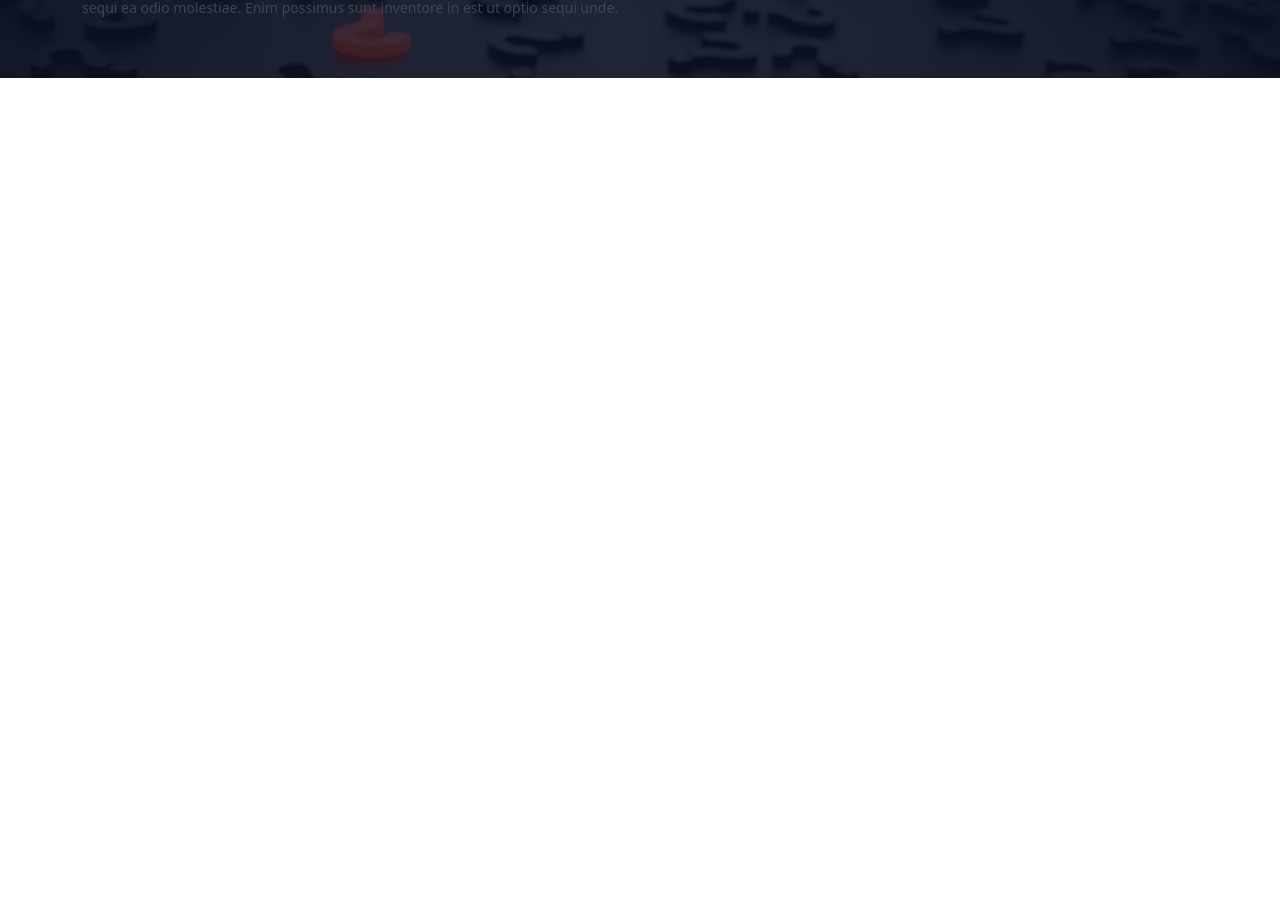
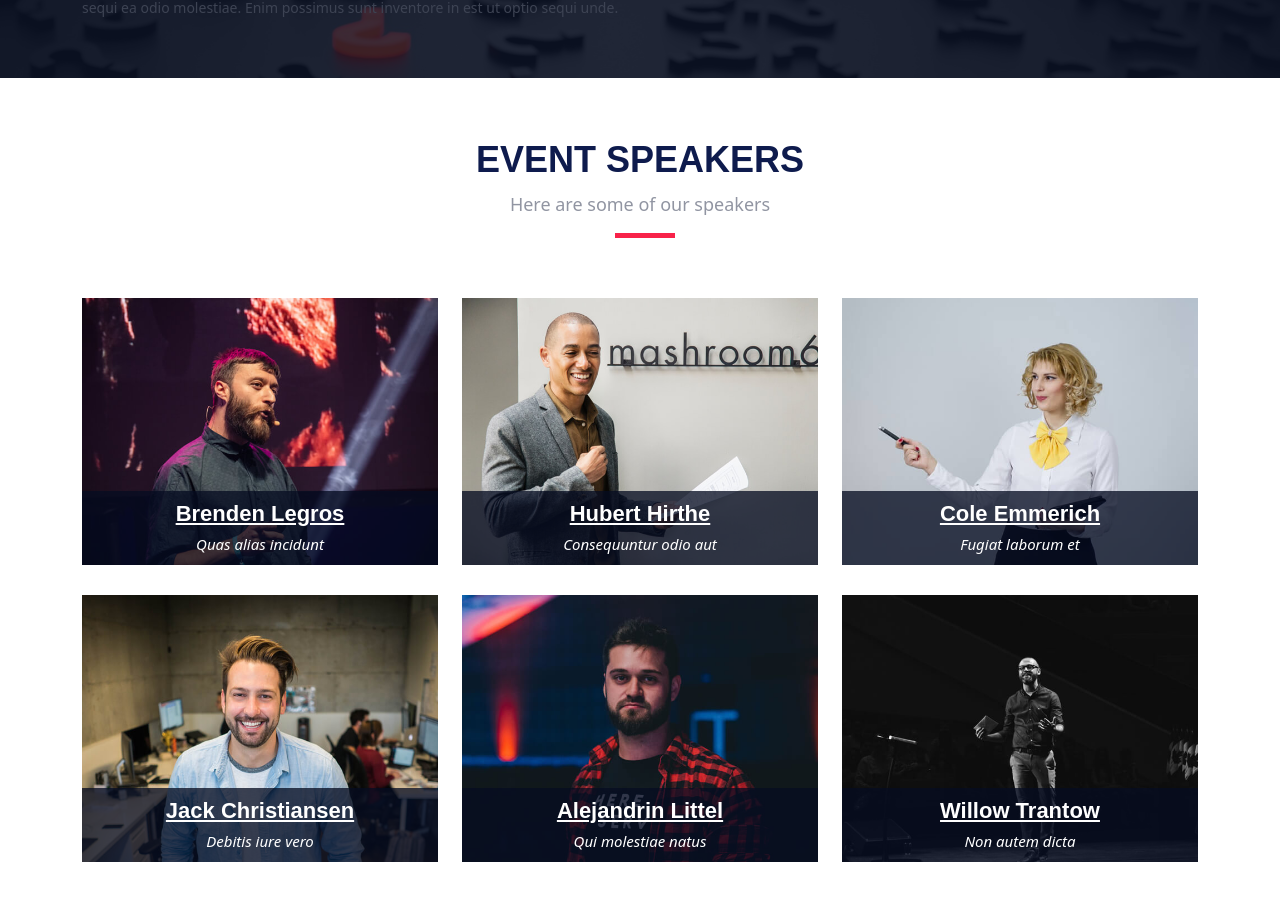
Before and after one commit to JoseOgam/EventSchedule, a React (Create React App) app: page / in a window 1280 px wide. Shown: the part 958-1858 px from the top of the page. Before the commit the page ends 1036 px from the top, so only its background shows below. Built offline with nearby package versions, Linux system fonts and the light colour scheme.

Commit message:
event speakers

```diff
--- a/src/App.js
+++ b/src/App.js
@@ -7,6 +7,7 @@ import {
   // Route,
   // Link
 } from "react-router-dom";
+import Speakers from "./components/speakers/Speakers";
 
 function App() {
   return (
@@ -15,6 +16,7 @@ function App() {
          <NavBar />
         <HomePage />
         <About />
+        <Speakers />
      </Router>
     </div>
   );
--- /dev/null
+++ b/src/components/speakers/Speakers.js
@@ -0,0 +1,116 @@
+import { Link } from 'react-router-dom'
+import speaker1 from '../../img/speakers/1.jpg'
+import speaker2 from '../../img/speakers/2.jpg'
+import speaker3 from '../../img/speakers/3.jpg'
+import speaker4 from '../../img/speakers/4.jpg'
+import speaker5 from '../../img/speakers/5.jpg'
+import speaker6 from '../../img/speakers/6.jpg'
+const Speakers = () => {
+    return(
+        <div>
+            <section id="speakers">
+                <div className="container" data-aos="fade-up">
+                    <div className="section-header">
+                    <h2>Event Speakers</h2>
+                    <p>Here are some of our speakers</p>
+                    </div>
+
+                    <div className="row">
+                    <div className="col-lg-4 col-md-6">
+                        <div className="speaker" data-aos="fade-up" data-aos-delay="100">
+                        <img src={speaker1} alt="Speaker 1" className="img-fluid" />
+                        <div className="details">
+                            <h3><Link to="speaker-details.html">Brenden Legros</Link></h3>
+                            <p>Quas alias incidunt</p>
+                            <div className="social">
+                            <Link to=""><i className="bi bi-twitter"></i></Link>
+                            <Link to=""><i className="bi bi-facebook"></i></Link>
+                            <Link to=""><i className="bi bi-instagram"></i></Link>
+                            <Link to=""><i className="bi bi-linkedin"></i></Link>
+                            </div>
+                        </div>
+                        </div>
+                    </div>
+                    <div className="col-lg-4 col-md-6">
+                        <div className="speaker" data-aos="fade-up" data-aos-delay="200">
+                        <img src={speaker2} alt="Speaker 2" className="img-fluid"/>
+                        <div className="details">
+                            <h3><Link to="speaker-details.html">Hubert Hirthe</Link></h3>
+                            <p>Consequuntur odio aut</p>
+                            <div className="social">
+                            <Link to=""><i className="bi bi-twitter"></i></Link>
+                            <Link to=""><i className="bi bi-facebook"></i></Link>
+                            <Link to=""><i className="bi bi-instagram"></i></Link>
+                            <Link to=""><i className="bi bi-linkedin"></i></Link>
+                            </div>
+                        </div>
+                        </div>
+                    </div>
+                    <div className="col-lg-4 col-md-6">
+                        <div className="speaker" data-aos="fade-up" data-aos-delay="300">
+                        <img src={speaker3} alt="Speaker 3" className="img-fluid"/>
+                        <div className="details">
+                            <h3><Link to="speaker-details.html">Cole Emmerich</Link></h3>
+                            <p>Fugiat laborum et</p>
+                            <div className="social">
+                            <Link to=""><i className="bi bi-twitter"></i></Link>
+                            <Link to=""><i className="bi bi-facebook"></i></Link>
+                            <Link to=""><i className="bi bi-instagram"></i></Link>
+                            <Link to=""><i className="bi bi-linkedin"></i></Link>
+                            </div>
+                        </div>
+                        </div>
+                    </div>
+                    <div className="col-lg-4 col-md-6">
+                        <div className="speaker" data-aos="fade-up" data-aos-delay="100">
+                        <img src={speaker4} alt="Speaker 4" className="img-fluid"/>
+                        <div className="details">
+                            <h3><Link to="speaker-details.html">Jack Christiansen</Link></h3>
+                            <p>Debitis iure vero</p>
+                            <div className="social">
+                            <Link to=""><i className="bi bi-twitter"></i></Link>
+                            <Link to=""><i className="bi bi-facebook"></i></Link>
+                            <Link to=""><i className="bi bi-instagram"></i></Link>
+                            <Link to=""><i className="bi bi-linkedin"></i></Link>
+                            </div>
+                        </div>
+                        </div>
+                    </div>
+                    <div className="col-lg-4 col-md-6">
+                        <div className="speaker" data-aos="fade-up" data-aos-delay="200">
+                        <img src={speaker5} alt="Speaker 5" className="img-fluid"/>
+                        <div className="details">
+                            <h3><Link to="speaker-details.html">Alejandrin Littel</Link></h3>
+                            <p>Qui molestiae natus</p>
+                            <div className="social">
+                            <Link to=""><i className="bi bi-twitter"></i></Link>
+                            <Link to=""><i className="bi bi-facebook"></i></Link>
+                            <Link to=""><i className="bi bi-instagram"></i></Link>
+                            <Link to=""><i className="bi bi-linkedin"></i></Link>
+                            </div>
+                        </div>
+                        </div>
+                    </div>
+                    <div className="col-lg-4 col-md-6">
+                        <div className="speaker" data-aos="fade-up" data-aos-delay="300">
+                        <img src={speaker6} alt="Speaker 6" className="img-fluid"/>
+                        <div className="details">
+                            <h3><Link to="speaker-details.html">Willow Trantow</Link></h3>
+                            <p>Non autem dicta</p>
+                            <div className="social">
+                            <Link to=""><i className="bi bi-twitter"></i></Link>
+                            <Link to=""><i className="bi bi-facebook"></i></Link>
+                            <Link to=""><i className="bi bi-instagram"></i></Link>
+                            <Link to=""><i className="bi bi-linkedin"></i></Link>
+                            </div>
+                        </div>
+                        </div>
+                    </div>
+                    </div>
+                </div>
+
+                </section>
+        </div>
+    )
+}
+export default Speakers;
```
